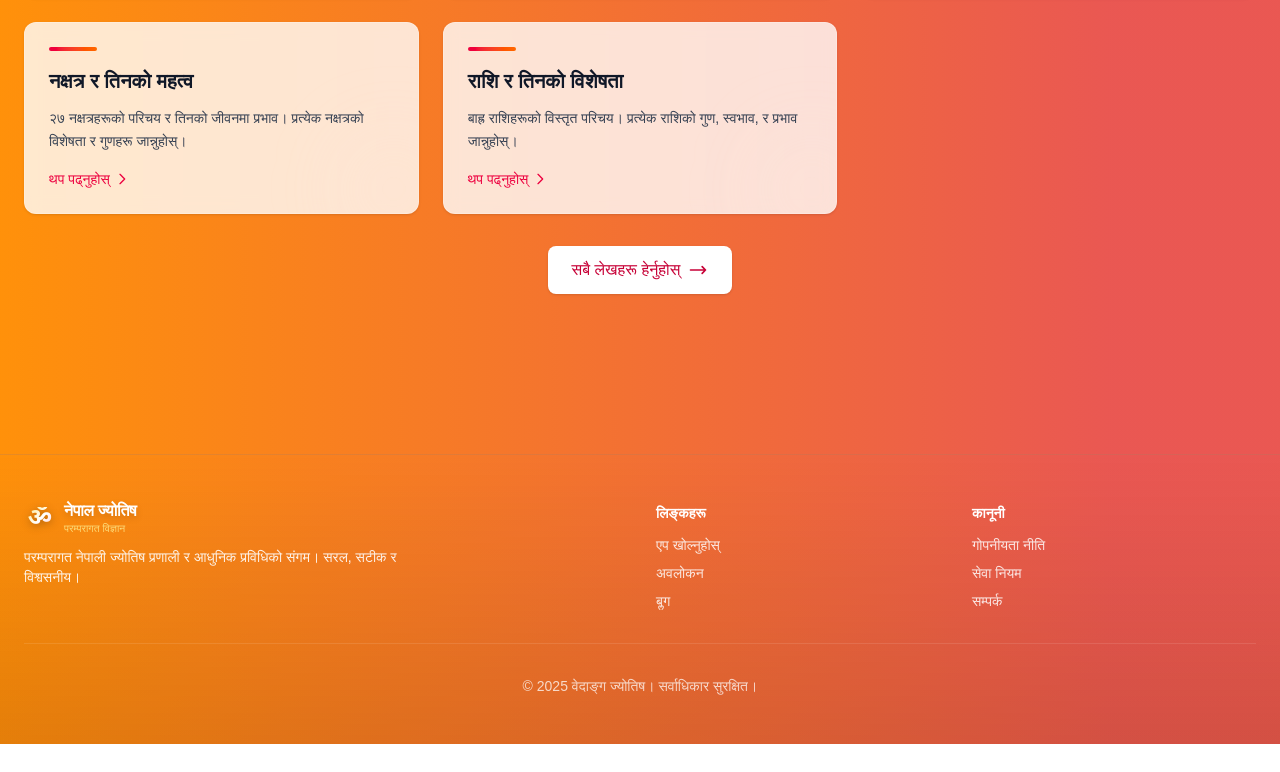
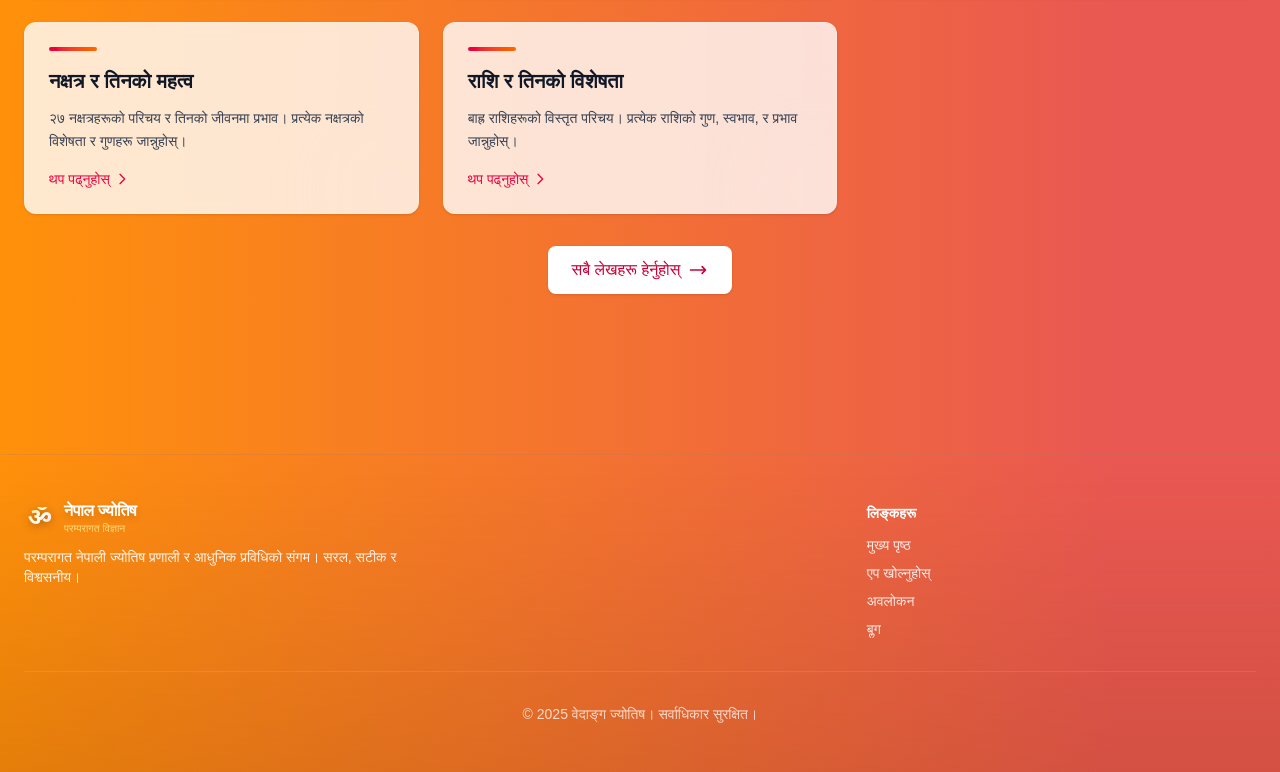
Before and after one commit to mhnpd-org/nepal-jyotish, a Next.js app: page / in a window 1280 px wide. Shown: the part 1477-2249 px from the top of the page. Before the commit the page ends 2221 px from the top, so only its background shows below. Built offline with nearby package versions, Linux system fonts and the light colour scheme.

Commit message:
feat: Add footer component and enhance blog pages with logo and navigation

```diff
--- a/src/app/blogs/[slug]/page.tsx
+++ b/src/app/blogs/[slug]/page.tsx
@@ -1,4 +1,6 @@
 import Link from "next/link";
+import Logo from "@internal/layouts/logo";
+import Footer from "@internal/layouts/footer";
 import { getBlogPost, getAllBlogSlugs } from "@internal/lib/blogs";
 import { notFound } from "next/navigation";
 import { MDXRemote } from "next-mdx-remote/rsc";
@@ -88,7 +90,33 @@ export default async function BlogPage({ params }: BlogPageProps) {
     <main className="min-h-screen bg-gradient-to-b from-rose-50 to-amber-50">
       {/* Header */}
       <header className="bg-gradient-to-r from-rose-700 to-orange-600 text-white">
-        <div className="max-w-4xl mx-auto px-6 py-12">
+        <div className="max-w-7xl mx-auto px-6 py-4">
+          <div className="flex items-center justify-between mb-8">
+            <Logo size="md" variant="light" />
+
+            <nav className="flex items-center gap-6">
+              <Link
+                href="/"
+                className="text-sm text-white/90 hover:text-white transition-colors"
+              >
+                मुख्य पृष्ठ
+              </Link>
+              <Link
+                href="/blogs"
+                className="text-sm text-white font-semibold transition-colors"
+              >
+                लेखहरू
+              </Link>
+              <Link
+                href="/astro/janma"
+                className="px-4 py-2 bg-white text-rose-700 text-sm font-medium rounded-lg hover:bg-white/95 transition-colors shadow-sm"
+              >
+                एप खोल्नुहोस्
+              </Link>
+            </nav>
+          </div>
+
+          <div className="py-8">
             <Link
               href="/blogs"
               className="inline-flex items-center gap-2 text-white/80 hover:text-white mb-6 transition-colors"
@@ -133,6 +161,7 @@ export default async function BlogPage({ params }: BlogPageProps) {
               </time>
             </div>
           </div>
+        </div>
       </header>
 
       {/* Content */}
@@ -173,6 +202,9 @@ export default async function BlogPage({ params }: BlogPageProps) {
           </Link>
         </div>
       </article>
+
+      {/* Footer */}
+      <Footer variant="light" />
     </main>
   );
 }
--- a/src/app/blogs/page.tsx
+++ b/src/app/blogs/page.tsx
@@ -1,4 +1,6 @@
 import Link from "next/link";
+import Logo from "@internal/layouts/logo";
+import Footer from "@internal/layouts/footer";
 import { getAllBlogPosts } from "@internal/lib/blogs";
 import type { Metadata } from "next";
 
@@ -14,20 +16,38 @@ export default function BlogsPage() {
     <main className="min-h-screen bg-gradient-to-b from-rose-50 to-amber-50">
       {/* Header */}
       <header className="bg-gradient-to-r from-rose-700 to-orange-600 text-white">
-        <div className="max-w-7xl mx-auto px-6 py-16">
+        <div className="max-w-7xl mx-auto px-6 py-4">
+          <div className="flex items-center justify-between mb-8">
+            <Logo size="md" variant="light" />
+
+            <nav className="flex items-center gap-6">
               <Link
                 href="/"
-            className="inline-flex items-center gap-2 text-white/80 hover:text-white mb-6 transition-colors"
+                className="text-sm text-white/90 hover:text-white transition-colors"
               >
-            <svg className="w-5 h-5" fill="none" viewBox="0 0 24 24" stroke="currentColor">
-              <path strokeLinecap="round" strokeLinejoin="round" strokeWidth={2} d="M10 19l-7-7m0 0l7-7m-7 7h18" />
-            </svg>
-            <span>मुख्य पृष्ठ</span>
+                मुख्य पृष्ठ
               </Link>
+              <Link
+                href="/blogs"
+                className="text-sm text-white font-semibold transition-colors"
+              >
+                लेखहरू
+              </Link>
+              <Link
+                href="/astro/janma"
+                className="px-4 py-2 bg-white text-rose-700 text-sm font-medium rounded-lg hover:bg-white/95 transition-colors shadow-sm"
+              >
+                एप खोल्नुहोस्
+              </Link>
+            </nav>
+          </div>
+
+          <div className="py-8">
             <h1 className="text-4xl md:text-5xl font-bold mb-4">लेखहरू</h1>
             <p className="text-xl text-white/90 max-w-2xl">
               नेपाली ज्योतिष सम्बन्धी ज्ञान र जानकारीहरू
             </p>
+          </div>
         </div>
       </header>
 
@@ -95,6 +115,9 @@ export default function BlogsPage() {
           </div>
         )}
       </section>
+
+      {/* Footer */}
+      <Footer variant="light" />
     </main>
   );
 }
--- a/src/app/page.tsx
+++ b/src/app/page.tsx
@@ -1,6 +1,7 @@
 import Link from "next/link";
 import BlogCard from "@internal/components/blog-card";
 import Logo from "@internal/layouts/logo";
+import Footer from "@internal/layouts/footer";
 import { getRecentBlogPosts } from "@internal/lib/blogs";
 import type { Metadata } from "next";
 
@@ -50,7 +51,7 @@ export default function LandingPage() {
 
           <nav className="flex items-center gap-6">
             <Link
-              href="/blog"
+              href="/blogs"
               className="text-sm text-white/90 hover:text-white transition-colors"
             >
               लेखहरू
@@ -102,7 +103,7 @@ export default function LandingPage() {
               सुरु गर्नुहोस्
             </Link>
             <Link
-              href="/blog"
+              href="/blogs"
               className="px-6 py-3 text-white font-medium hover:text-amber-200 transition-colors"
             >
               लेखहरू पढ्नुहोस् →
@@ -232,42 +233,7 @@ export default function LandingPage() {
       </section>
 
       {/* Footer */}
-      <footer className="bg-gradient-to-b from-transparent to-amber-900/20 border-t border-white/10 mt-20">
-        <div className="max-w-7xl mx-auto px-6 py-12">
-          <div className="grid grid-cols-1 md:grid-cols-4 gap-8 mb-8">
-            <div className="md:col-span-2">
-              <Logo size="sm" variant="light" href="/" className="mb-3" />
-              <p className="text-sm text-white/90 max-w-sm">
-                परम्परागत नेपाली ज्योतिष प्रणाली र आधुनिक प्रविधिको संगम। सरल, सटीक र विश्वसनीय।
-              </p>
-            </div>
-
-            <div>
-              <h5 className="text-sm font-semibold text-white mb-3">लिङ्कहरू</h5>
-              <ul className="space-y-2 text-sm text-white/85">
-                <li><Link href="/astro/janma" className="hover:text-amber-200 transition-colors">एप खोल्नुहोस्</Link></li>
-                <li><Link href="/astro/overview" className="hover:text-amber-200 transition-colors">अवलोकन</Link></li>
-                <li><Link href="/blog" className="hover:text-amber-200 transition-colors">ब्लग</Link></li>
-              </ul>
-            </div>
-
-            <div>
-              <h5 className="text-sm font-semibold text-white mb-3">कानूनी</h5>
-              <ul className="space-y-2 text-sm text-white/85">
-                <li><Link href="/privacy" className="hover:text-amber-200 transition-colors">गोपनीयता नीति</Link></li>
-                <li><Link href="/terms" className="hover:text-amber-200 transition-colors">सेवा नियम</Link></li>
-                <li><Link href="/contact" className="hover:text-amber-200 transition-colors">सम्पर्क</Link></li>
-              </ul>
-            </div>
-          </div>
-
-          <div className="pt-8 border-t border-white/10">
-            <p className="text-sm text-white/75 text-center">
-              © {new Date().getFullYear()} वेदाङ्ग ज्योतिष। सर्वाधिकार सुरक्षित।
-            </p>
-          </div>
-        </div>
-      </footer>
+      <Footer variant="dark" />
     </main>
   );
 }
--- /dev/null
+++ b/src/layouts/footer.tsx
@@ -0,0 +1,91 @@
+import Link from "next/link";
+import Logo from "@internal/layouts/logo";
+
+interface FooterProps {
+  variant?: "light" | "dark";
+}
+
+export default function Footer({ variant = "light" }: FooterProps) {
+  const isDark = variant === "dark";
+
+  return (
+    <footer className={`${
+      isDark
+        ? "bg-gradient-to-b from-transparent to-amber-900/20 border-t border-white/10"
+        : "bg-gradient-to-b from-transparent to-rose-100/30 border-t border-gray-200"
+    } mt-20`}>
+      <div className="max-w-7xl mx-auto px-6 py-12">
+        <div className="grid grid-cols-1 md:grid-cols-3 gap-8 mb-8">
+          <div className="md:col-span-2">
+            <Logo size="sm" variant={isDark ? "light" : "dark"} href="/" className="mb-3" />
+            <p className={`text-sm ${isDark ? "text-white/90" : "text-gray-600"} max-w-sm`}>
+              परम्परागत नेपाली ज्योतिष प्रणाली र आधुनिक प्रविधिको संगम। सरल, सटीक र विश्वसनीय।
+            </p>
+          </div>
+
+          <div>
+            <h5 className={`text-sm font-semibold ${isDark ? "text-white" : "text-gray-900"} mb-3`}>
+              लिङ्कहरू
+            </h5>
+            <ul className="space-y-2 text-sm">
+              <li>
+                <Link
+                  href="/"
+                  className={`${
+                    isDark
+                      ? "text-white/85 hover:text-amber-200"
+                      : "text-gray-600 hover:text-rose-600"
+                  } transition-colors`}
+                >
+                  मुख्य पृष्ठ
+                </Link>
+              </li>
+              <li>
+                <Link
+                  href="/astro/janma"
+                  className={`${
+                    isDark
+                      ? "text-white/85 hover:text-amber-200"
+                      : "text-gray-600 hover:text-rose-600"
+                  } transition-colors`}
+                >
+                  एप खोल्नुहोस्
+                </Link>
+              </li>
+              <li>
+                <Link
+                  href="/astro/overview"
+                  className={`${
+                    isDark
+                      ? "text-white/85 hover:text-amber-200"
+                      : "text-gray-600 hover:text-rose-600"
+                  } transition-colors`}
+                >
+                  अवलोकन
+                </Link>
+              </li>
+              <li>
+                <Link
+                  href="/blogs"
+                  className={`${
+                    isDark
+                      ? "text-white/85 hover:text-amber-200"
+                      : "text-gray-600 hover:text-rose-600"
+                  } transition-colors`}
+                >
+                  ब्लग
+                </Link>
+              </li>
+            </ul>
+          </div>
+        </div>
+
+        <div className={`pt-8 border-t ${isDark ? "border-white/10" : "border-gray-200"}`}>
+          <p className={`text-sm ${isDark ? "text-white/75" : "text-gray-500"} text-center`}>
+            © {new Date().getFullYear()} वेदाङ्ग ज्योतिष। सर्वाधिकार सुरक्षित।
+          </p>
+        </div>
+      </div>
+    </footer>
+  );
+}
```
Lines whose indentation alone changed are shown as unchanged.
